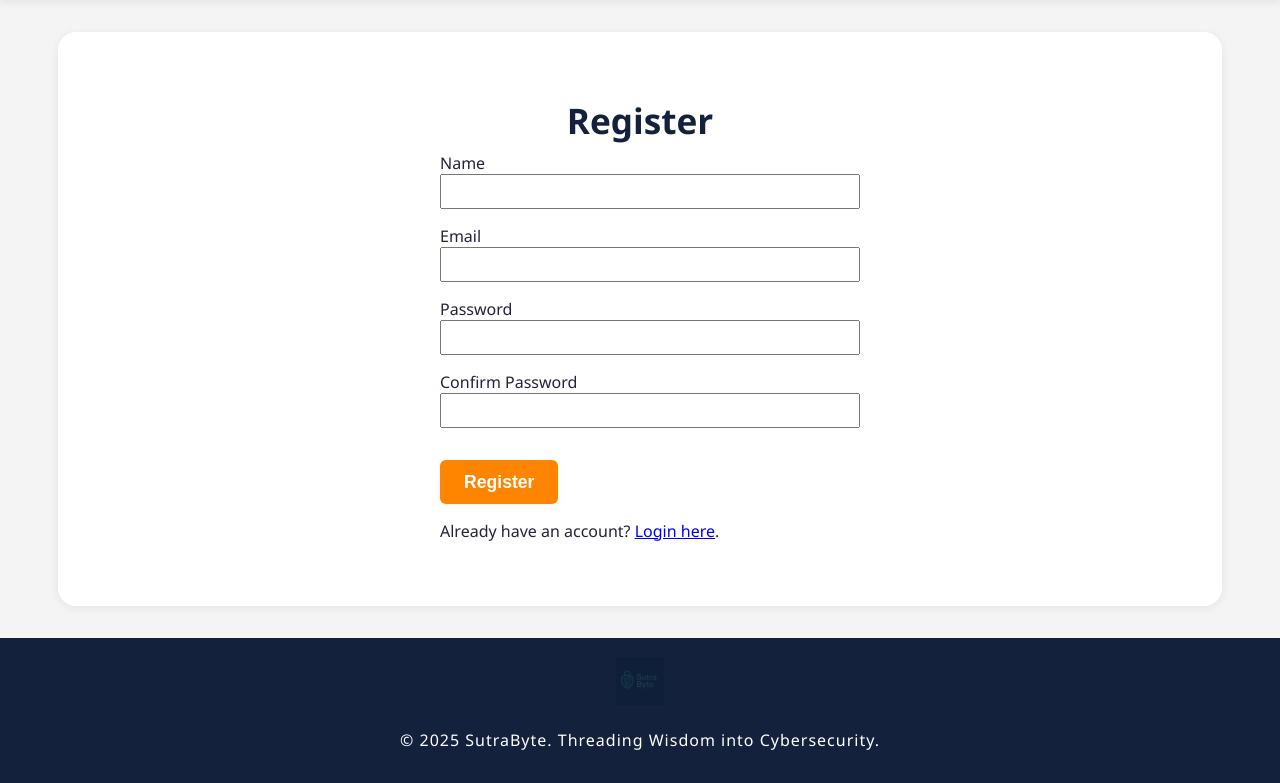
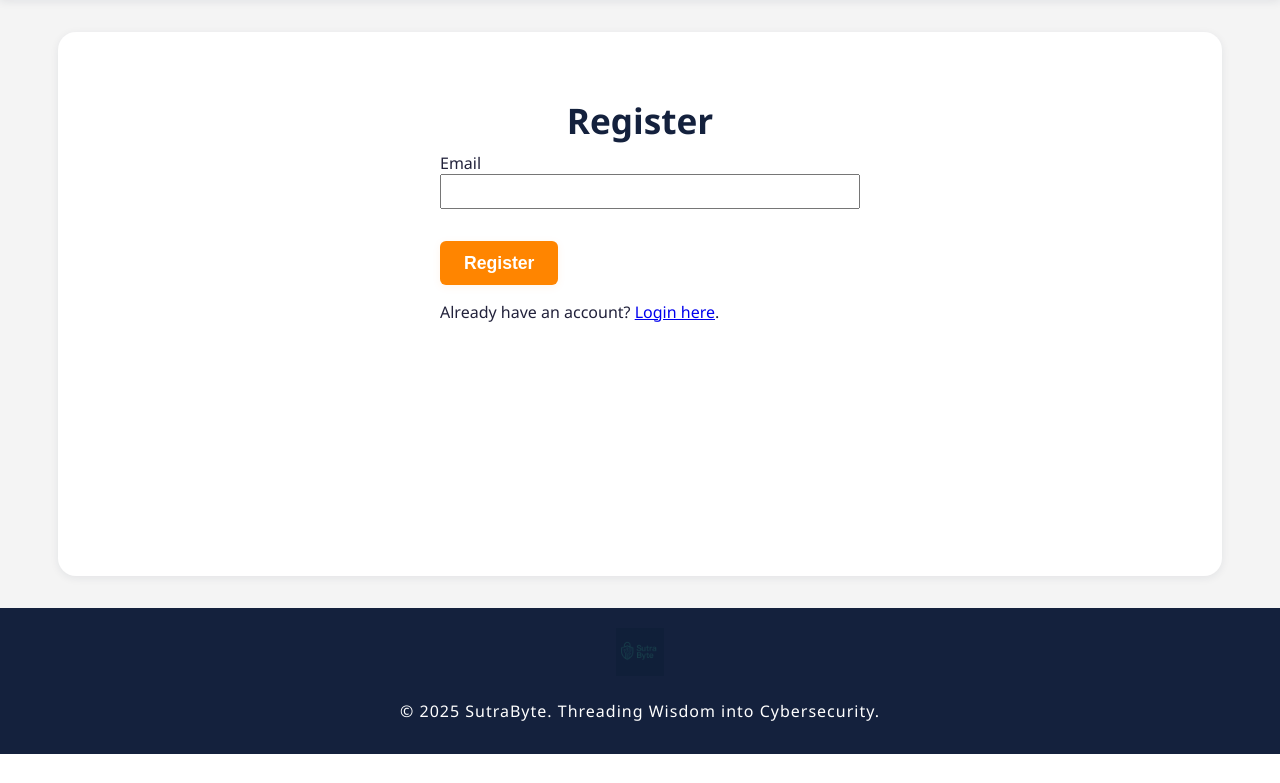
Before and after one commit to Vinayakgupta1/SutraByte, a Flask app: page /register in a window 1280 px wide. Shown: the part 114-897 px from the top of the page. After the commit the page ends 868 px from the top, so only its background shows below. Run offline with Flask 3, Linux system fonts and the light colour scheme.

Commit message:
Add files via upload

```diff
--- a/app.py
+++ b/app.py
@@ -1,6 +1,5 @@
 from flask import Flask, render_template, redirect, url_for, request, flash, session, abort, jsonify
 from flask_sqlalchemy import SQLAlchemy
-from flask_migrate import Migrate
 from flask_login import LoginManager, UserMixin, login_user, login_required, logout_user, current_user
 from werkzeug.security import generate_password_hash, check_password_hash
 import os
@@ -13,22 +12,13 @@ load_dotenv()
 
 app = Flask(__name__)
 app.config['SECRET_KEY'] = os.environ.get('SECRET_KEY', 'dev_secret_key')
-
-# Database configuration - PostgreSQL for production, SQLite for development
-if os.environ.get('DATABASE_URL'):
-    # Production: Use PostgreSQL from environment variable
-    app.config['SQLALCHEMY_DATABASE_URI'] = os.environ.get('DATABASE_URL')
-else:
-    # Development: Use SQLite
-    app.config['SQLALCHEMY_DATABASE_URI'] = 'sqlite:///sutrabyte.db'
-
+app.config['SQLALCHEMY_DATABASE_URI'] = 'sqlite:///sutrabyte.db'
 app.config['SQLALCHEMY_TRACK_MODIFICATIONS'] = False
 
 # Security best practice for production
 app.config['SESSION_COOKIE_SECURE'] = True
 
 db = SQLAlchemy(app)
-migrate = Migrate(app, db)
 login_manager = LoginManager(app)
 login_manager.login_view = 'login'
 
@@ -325,14 +315,9 @@ def register():
         return redirect(url_for('index'))
 
     if request.method == 'POST':
-        name = sanitize_input(request.form.get('name', ''))
         email = sanitize_input(request.form.get('email', ''))
-        password = request.form.get('password', '')
-        confirm_password = request.form.get('confirm_password', '')
-
-        # Validate all fields
-        if not name or not email or not password or not confirm_password:
-            flash('All fields are required.', 'error')
+        if not email:
+            flash('Email is required.', 'error')
             return render_template('register.html')
         if not validate_email(email):
             flash('Please enter a valid email address.', 'error')
@@ -340,27 +325,16 @@ def register():
         if User.query.filter_by(email=email).first():
             flash('Email already registered.', 'error')
             return render_template('register.html')
-        if password != confirm_password:
-            flash('Passwords do not match.', 'error')
+        # Find an unused pre-generated user
+        user = User.query.filter_by(used=False, role='student').first()
+        if not user:
+            flash('No more accounts available. Please contact support.', 'error')
             return render_template('register.html')
-        password_valid, password_msg = validate_password(password)
-        if not password_valid:
-            flash(password_msg, 'error')
-            return render_template('register.html')
-        # Generate a unique username from name or email
-        base_username = re.sub(r'[^a-zA-Z0-9_]', '', name.lower().replace(' ', '_')) or email.split('@')[0]
-        username = base_username
-        counter = 1
-        while User.query.filter_by(username=username).first():
-            username = f"{base_username}{counter}"
-            counter += 1
-        # Create user
-        user = User(username=username, email=email, role='student')
-        user.set_password(password)
-        db.session.add(user)
+        user.email = email
+        user.used = True
         db.session.commit()
-        flash('Registration successful! You can now log in.', 'success')
-        return redirect(url_for('login'))
+        # Show credentials on screen
+        return render_template('show_credentials.html', username=user.username, password=user.plain_password, email=user.email)
     return render_template('register.html')
 
 @app.route('/login', methods=['GET', 'POST'])
@@ -370,26 +344,26 @@ def login():
 
     if request.method == 'POST':
         # Sanitize inputs
-        identifier = sanitize_input(request.form.get('username', ''))
+        username = sanitize_input(request.form.get('username', ''))
         password = request.form.get('password', '')
 
         # Validate inputs
-        if not identifier or not password:
-            flash('Please enter both username/email and password.', 'error')
+        if not username or not password:
+            flash('Please enter both username and password.', 'error')
             return render_template('login.html')
 
         try:
-            # Try to find user by username or email
-            user = User.query.filter((User.username == identifier) | (User.email == identifier)).first()
+            user = User.query.filter_by(username=username).first()
             if user and user.check_password(password):
                 login_user(user)
                 flash('Logged in successfully.', 'success')
                 return redirect(url_for('index'))
             else:
-                # Don't reveal whether username/email or password is wrong
-                flash('Invalid username/email or password.', 'error')
+                # Don't reveal whether username or password is wrong
+                flash('Invalid username or password.', 'error')
         except Exception as e:
             flash('Login failed. Please try again.', 'error')
+
     return render_template('login.html')
 
 @app.route('/logout')
--- a/requirements.txt
+++ b/requirements.txt
@@ -4,5 +4,3 @@ Flask-Login==0.6.3
 Werkzeug==2.3.7
 python-dotenv==1.0.0
 gunicorn==21.2.0
-psycopg2-binary==2.9.9
-Flask-Migrate==4.0.5
--- a/templates/register.html
+++ b/templates/register.html
@@ -4,20 +4,8 @@
     <h2>Register</h2>
     <form method="POST">
         <div style="margin-bottom: 1rem;">
-            <label for="name">Name</label>
-            <input type="text" name="name" id="name" class="form-control" required style="width:100%;padding:0.5rem;">
-        </div>
-        <div style="margin-bottom: 1rem;">
             <label for="email">Email</label>
             <input type="email" name="email" id="email" class="form-control" required style="width:100%;padding:0.5rem;">
-        </div>
-        <div style="margin-bottom: 1rem;">
-            <label for="password">Password</label>
-            <input type="password" name="password" id="password" class="form-control" required style="width:100%;padding:0.5rem;">
-        </div>
-        <div style="margin-bottom: 1rem;">
-            <label for="confirm_password">Confirm Password</label>
-            <input type="password" name="confirm_password" id="confirm_password" class="form-control" required style="width:100%;padding:0.5rem;">
         </div>
         <button type="submit" class="btn">Register</button>
     </form>
```
Also changed, not shown: init_db.py (+11 -1 lines).
